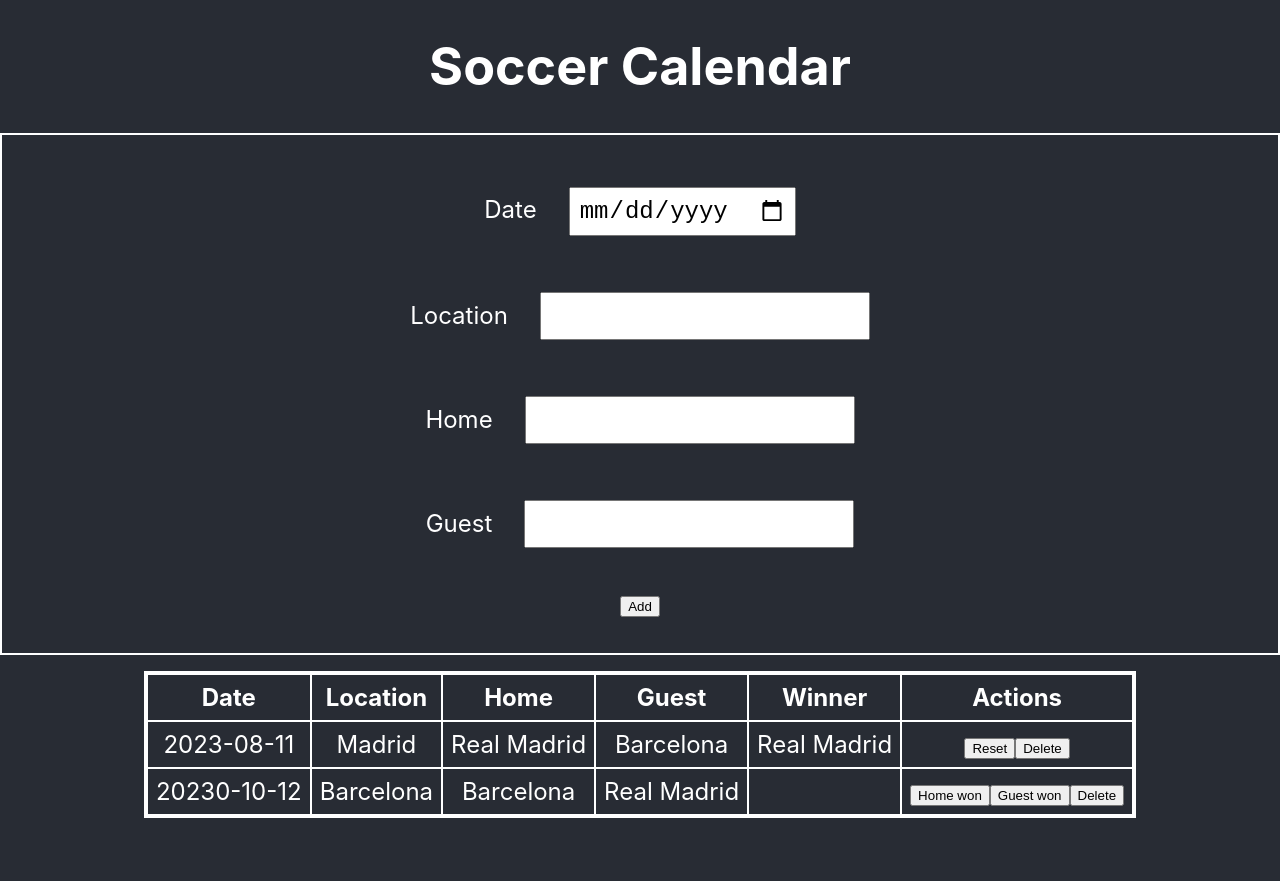
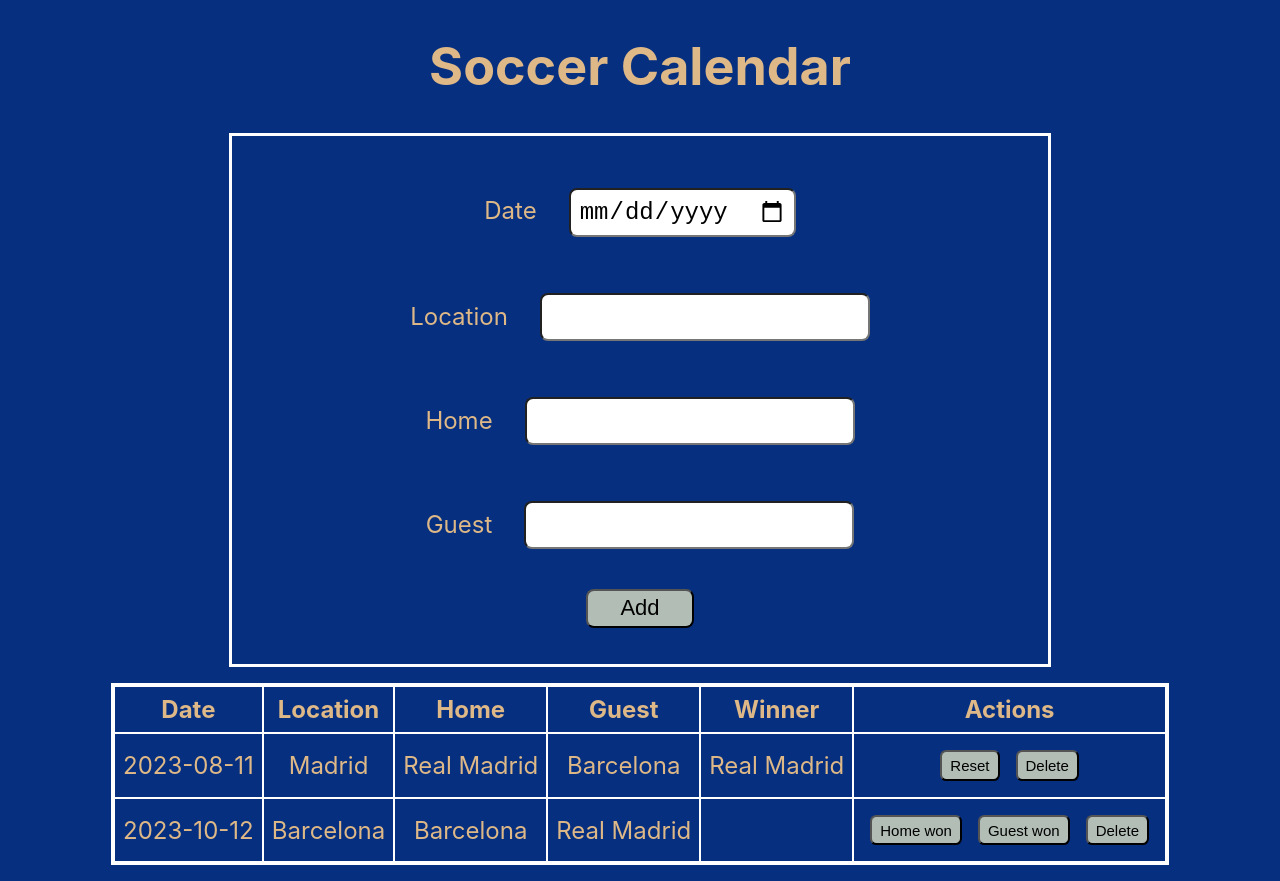
Before and after one commit to robinjud/calendar-sport-react, a React (Create React App) app: page / in a window 1280 px wide. Before the commit the page ends 834 px from the top, so only its background shows below. Built offline with nearby package versions, Linux system fonts and the light colour scheme.

Commit message:
button styling

```diff
--- a/src/App.css
+++ b/src/App.css
@@ -1,7 +1,7 @@
 .App {
   text-align: center;
-  background-color: #282c34;
-  color: white;
+  background-color: #062f7f;
+  color:burlywood;
   min-height: 90vh;
 }
 
@@ -12,3 +12,26 @@
 .invisible {
   display: none;
 }
+
+.form-input {
+  border-radius:.5rem;
+}
+
+.addbutton {
+  padding-block:.3rem;
+  padding-inline: 2rem;
+  color:black;
+  background:#b2beb5;
+  font-size: 22px;
+  border-radius: .5rem;
+}
+
+.controlbuttons {
+  margin:.5rem;
+  border-radius: .4rem;
+  padding-block: .3rem;
+  padding-inline: .5rem;
+  font-size: 15px;
+  background: #b2beb5;
+
+}
--- a/src/App.js
+++ b/src/App.js
@@ -19,7 +19,7 @@ function App() {
           location: 'Barcelona',
           team1: 'Barcelona',
           team2: 'Real Madrid',
-          date: '20230-10-12',
+          date: '2023-10-12',
           winner: null,
         },
   ]);
--- a/src/Components/SoccerCalendarForm/SoccerCalendarForm.css
+++ b/src/Components/SoccerCalendarForm/SoccerCalendarForm.css
@@ -3,9 +3,12 @@
 }
 
 form {
-    border: 2px solid white;
+    border: 3px solid white;
     padding: 24px;
     font-size: 24px;
+    width:60%;
+    margin:auto;
+
 }
 
 input {
--- a/src/Components/SoccerCalendarForm/SoccerCalendarForm.jsx
+++ b/src/Components/SoccerCalendarForm/SoccerCalendarForm.jsx
@@ -22,6 +22,7 @@ export default function SoccerCalendarForm({ createItem }) {
         <div className='form-row'>
              <label htmlFor="date">Date</label>
              <input
+             class="form-input"
              type='date'
              id="date"
              required
@@ -31,6 +32,7 @@ export default function SoccerCalendarForm({ createItem }) {
         <div className='form-row'>
              <label  htmlFor="location">Location</label>
              <input
+             class="form-input"
              type="text"
              id="location"
              required
@@ -40,6 +42,7 @@ export default function SoccerCalendarForm({ createItem }) {
         <div className='form-row'>
              <label  htmlFor="home">Home</label>
              <input
+             class="form-input"
              type="text"
              id="home"
              required
@@ -49,6 +52,7 @@ export default function SoccerCalendarForm({ createItem }) {
         <div className='form-row'>
              <label  htmlFor="guest">Guest</label>
              <input
+             class="form-input"
              type="text"
              id="guest"
              required
@@ -56,7 +60,7 @@ export default function SoccerCalendarForm({ createItem }) {
              onChange={event => setGuest(event.target.value)}/>
         </div>
         <div className='form-row'>
-            <button type="submit">Add</button>
+            <button type="submit" class="addbutton" >Add</button>
         </div>
     </form>
   );
--- a/src/Components/SoccerCalendarList/SoccerCalendarItem.jsx
+++ b/src/Components/SoccerCalendarList/SoccerCalendarItem.jsx
@@ -30,16 +30,16 @@ export default function SoccerCalendarItem({
   if (winner === null) {
     ActionsTdJsx = (
       <td>
-        <button onClick={homeWonHandler}>Home won</button>
-        <button onClick={guessWonHandler}>Guest won</button>
-        <button onClick={deleteHandler}>Delete</button>
+        <button onClick={homeWonHandler} class="controlbuttons">Home won</button>
+        <button onClick={guessWonHandler} class="controlbuttons">Guest won</button>
+        <button onClick={deleteHandler} class="controlbuttons">Delete</button>
       </td>
     );
   } else {
     ActionsTdJsx = (
       <td>
-        <button onClick={resetHandler}>Reset</button>
-        <button onClick={deleteHandler}>Delete</button>
+        <button onClick={resetHandler} class="controlbuttons">Reset</button>
+        <button onClick={deleteHandler} class="controlbuttons">Delete</button>
       </td>
     );
   }
--- a/src/index.css
+++ b/src/index.css
@@ -5,7 +5,7 @@ body {
     sans-serif;
   -webkit-font-smoothing: antialiased;
   -moz-osx-font-smoothing: grayscale;
-  background-color: #282c34;
+  background-color:#062f7f;
 }
 
 code {
```
